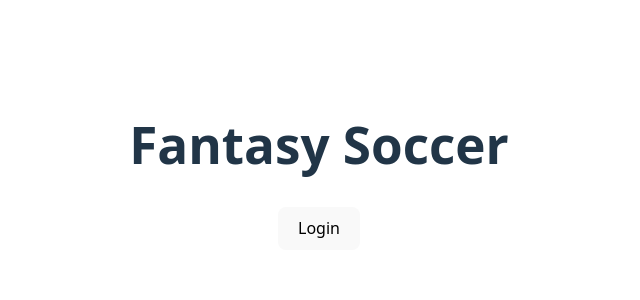
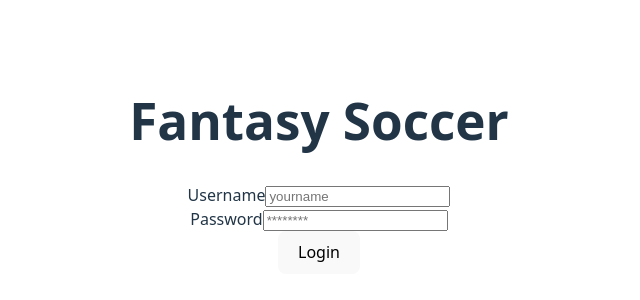
Before and after one commit to Jesus97-max/LA-Tech-Soccer-Fantasy-Draft-Project, a React (Vite) app in the folder frontend/Front End Soccer Site/: page /teamdisplay in a window 1280 px wide. Shown: the part 234-534 px from the top of the page, without its empty margins (321-961 px from the left). Built offline with nearby package versions, Linux system fonts and the light colour scheme; the HTML template or start-up script is replaced by a standard one.

Commit message:
Login.jsx: update login flow UI + validation (Page-1)

```diff
--- a/frontend/Front End Soccer Site/src/Pages/Login.jsx
+++ b/frontend/Front End Soccer Site/src/Pages/Login.jsx
@@ -1,13 +1,43 @@
+import { useState } from "react";
 import { Link } from "react-router-dom";
-function Login(){
-    return(
-        <>
-        <h1>Fantasy Soccer</h1>
-        <Link to="/waiting">
-        <button>Login</button>
+
+function Login() {
+  const [username, setUsername] = useState("");
+  const [password, setPassword] = useState("");
+
+  return (
+    <div className="login-page">
+      <form className="login-card" onSubmit={(e) => e.preventDefault()}>
+        <h1 className="login-title">Fantasy Soccer</h1>
+
+        <div className="row">
+          <label htmlFor="username">Username</label>
+          <input
+            id="username"
+            type="text"
+            value={username}
+            onChange={(e) => setUsername(e.target.value)}
+            placeholder="yourname"
+          />
+        </div>
+
+        <div className="row">
+          <label htmlFor="password">Password</label>
+          <input
+            id="password"
+            type="password"
+            value={password}
+            onChange={(e) => setPassword(e.target.value)}
+            placeholder="********"
+          />
+        </div>
+
+        <Link to="/waiting" className="login-link">
+          <button type="button" className="login-btn">Login</button>
         </Link>
-        </>
-    );
+      </form>
+    </div>
+  );
 }
 
-export default Login
+export default Login;
```
